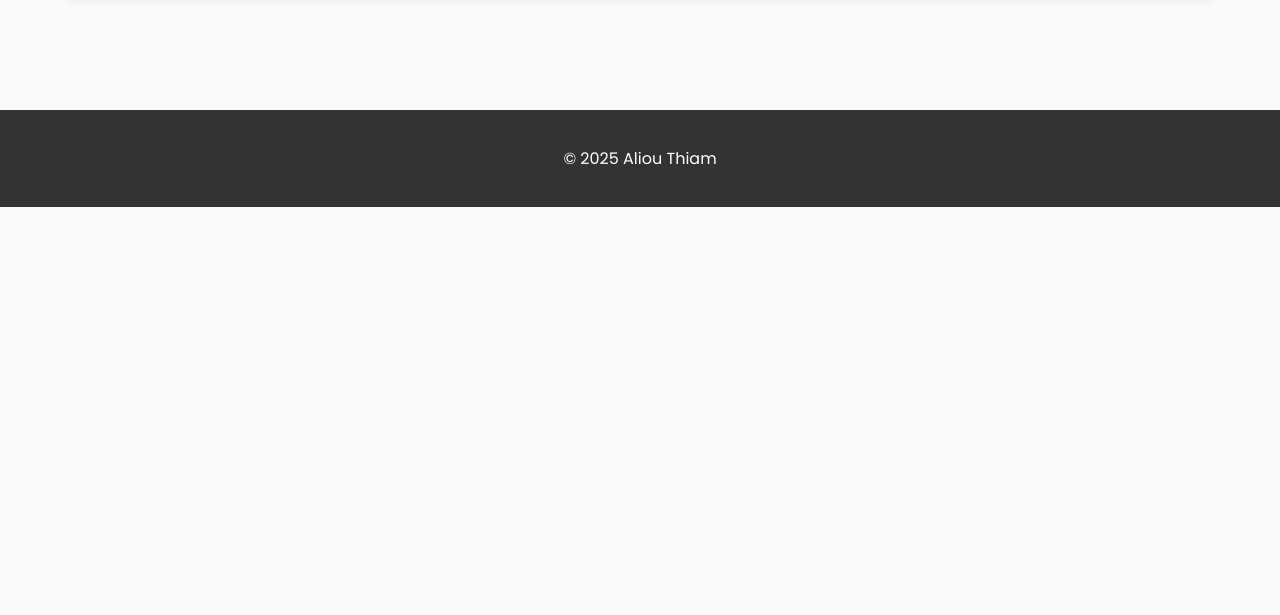
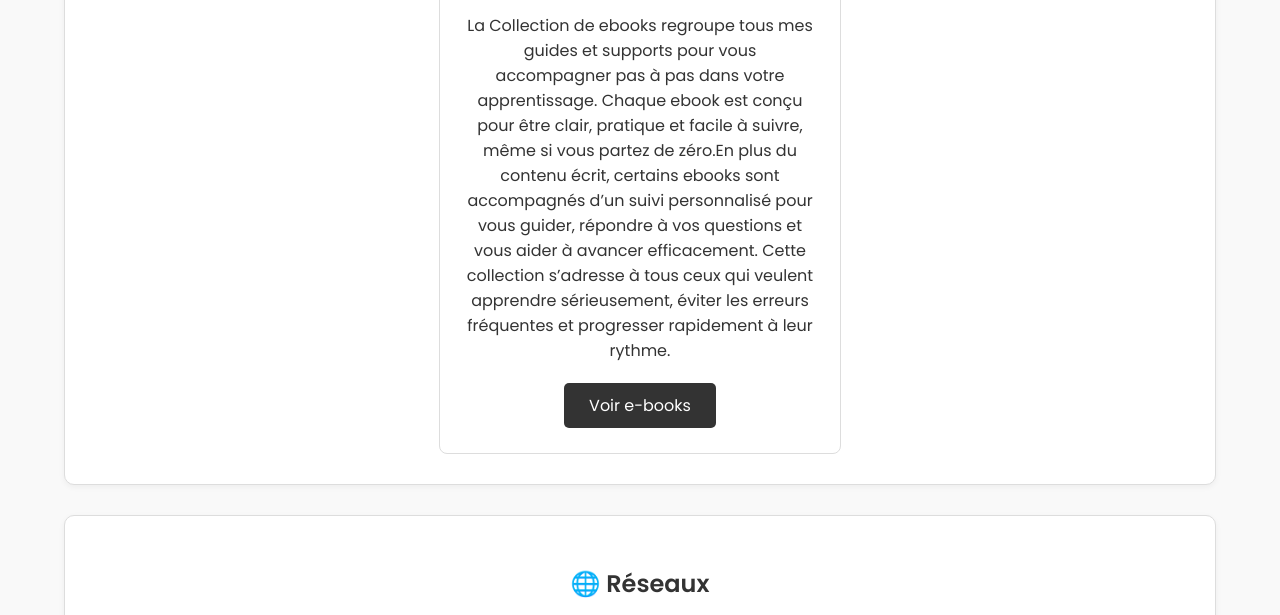
Before and after one commit to at8tech/Aliou-Thiam-Portfolio, a plain HTML site: page index.html in a window 1280 px wide. Shown: the part 1532-2147 px from the top of the page. Before the commit the page ends 1739 px from the top, so only its background shows below. Drawn offline with Linux system fonts and the light colour scheme.

Commit message:
ajout des e-books

```diff
--- a/index.html
+++ b/index.html
@@ -1,19 +1,14 @@
 <!DOCTYPE html>
 <html lang="fr">
+
 <head>
   <meta charset="UTF-8" />
   <meta name="viewport" content="width=device-width, initial-scale=1.0" />
   <title>Aliou Thiam – Portfolio</title>
-    <link
-      href="https://fonts.googleapis.com/css2?family=Poppins:wght@400;600&display=swap"
-      rel="stylesheet"
-    />
+  <link href="https://fonts.googleapis.com/css2?family=Poppins:wght@400;600&display=swap" rel="stylesheet" />
   <link rel="stylesheet" href="style.css" />
   <!-- Google tag (gtag.js) -->
-    <script
-      async
-      src="https://www.googletagmanager.com/gtag/js?id=G-F7ZSS8S3NK"
-    ></script>
+  <script async src="https://www.googletagmanager.com/gtag/js?id=G-F7ZSS8S3NK"></script>
   <script>
     window.dataLayer = window.dataLayer || [];
     function gtag() {
@@ -72,9 +67,27 @@
             sénégalais. L’objectif est d’aider les élèves à réviser facilement
             et à accéder rapidement aux ressources scolaires.
           </p>
-            <a href="https://github.com/at8tech/ExoSN" target="_blank"
-              >Voir Projet</a
-            >
+          <a href="https://github.com/at8tech/ExoSN" target="_blank">Voir Projet</a>
+        </div>
+      </div>
+    </section>
+
+    <section class="projets">
+      <h2>📙 e-books</h2>
+      <div class="liste-projets">
+        <div class="projet-item">
+          <h3>
+            collection de e-books
+          </h3>
+          <p>
+            La Collection de ebooks regroupe tous mes guides et supports pour vous accompagner pas à pas dans votre
+            apprentissage. Chaque ebook est conçu pour être clair, pratique et facile à suivre, même si vous partez de
+            zéro.En plus du contenu écrit, certains ebooks sont accompagnés d’un suivi personnalisé pour vous guider,
+            répondre à vos questions et vous aider à avancer efficacement.
+            Cette collection s’adresse à tous ceux qui veulent apprendre sérieusement, éviter les erreurs fréquentes et
+            progresser rapidement à leur rythme.
+          </p>
+          <a href="https://iilrtybn.mychariow.shop" target="_blank">Voir e-books</a>
         </div>
       </div>
     </section>
@@ -86,10 +99,7 @@
           <img src="images/github.svg" alt="GitHub" title="GitHub" />
         </a>
 
-          <a
-            href="https://youtube.com/@at8tech?si=DlJWfoumcMGvD8I9"
-            target="_blank"
-          >
+        <a href="https://youtube.com/@at8tech?si=DlJWfoumcMGvD8I9" target="_blank">
           <img src="images/youtube.svg" alt="YouTube" title="YouTube" />
         </a>
 
@@ -105,10 +115,7 @@
           <img src="images/x.svg" alt="X" title="X" />
         </a>
 
-          <a
-            href="https://www.linkedin.com/in/at8-tech-745483396/"
-            target="_blank"
-          >
+        <a href="https://www.linkedin.com/in/at8-tech-745483396/" target="_blank">
           <img src="images/linkedin.svg" alt="LinkedIn" title="LinkedIn" />
         </a>
       </div>
@@ -119,4 +126,5 @@
     <p>© 2025 Aliou Thiam</p>
   </footer>
 </body>
+
 </html>
```
Lines whose indentation alone changed are shown as unchanged.
